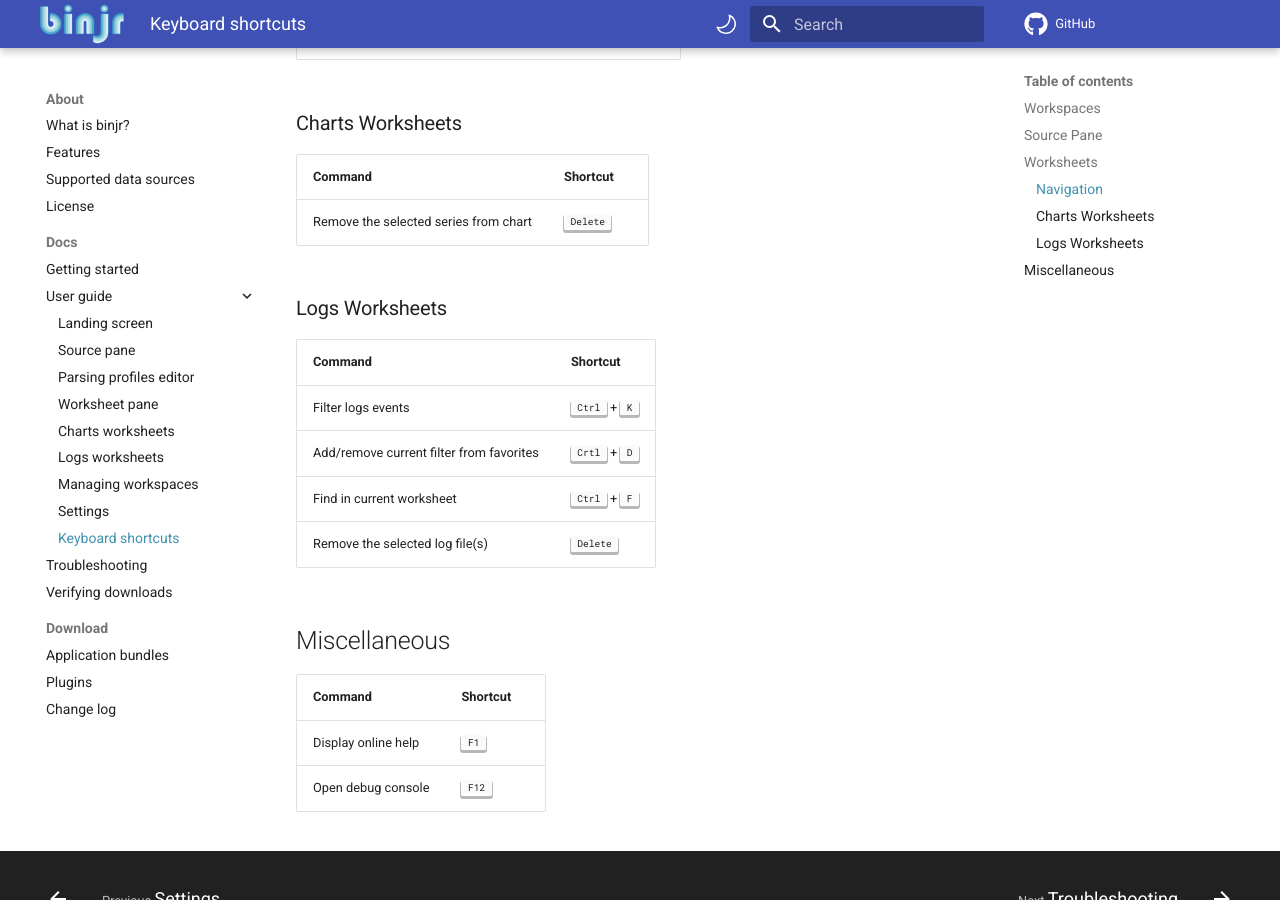
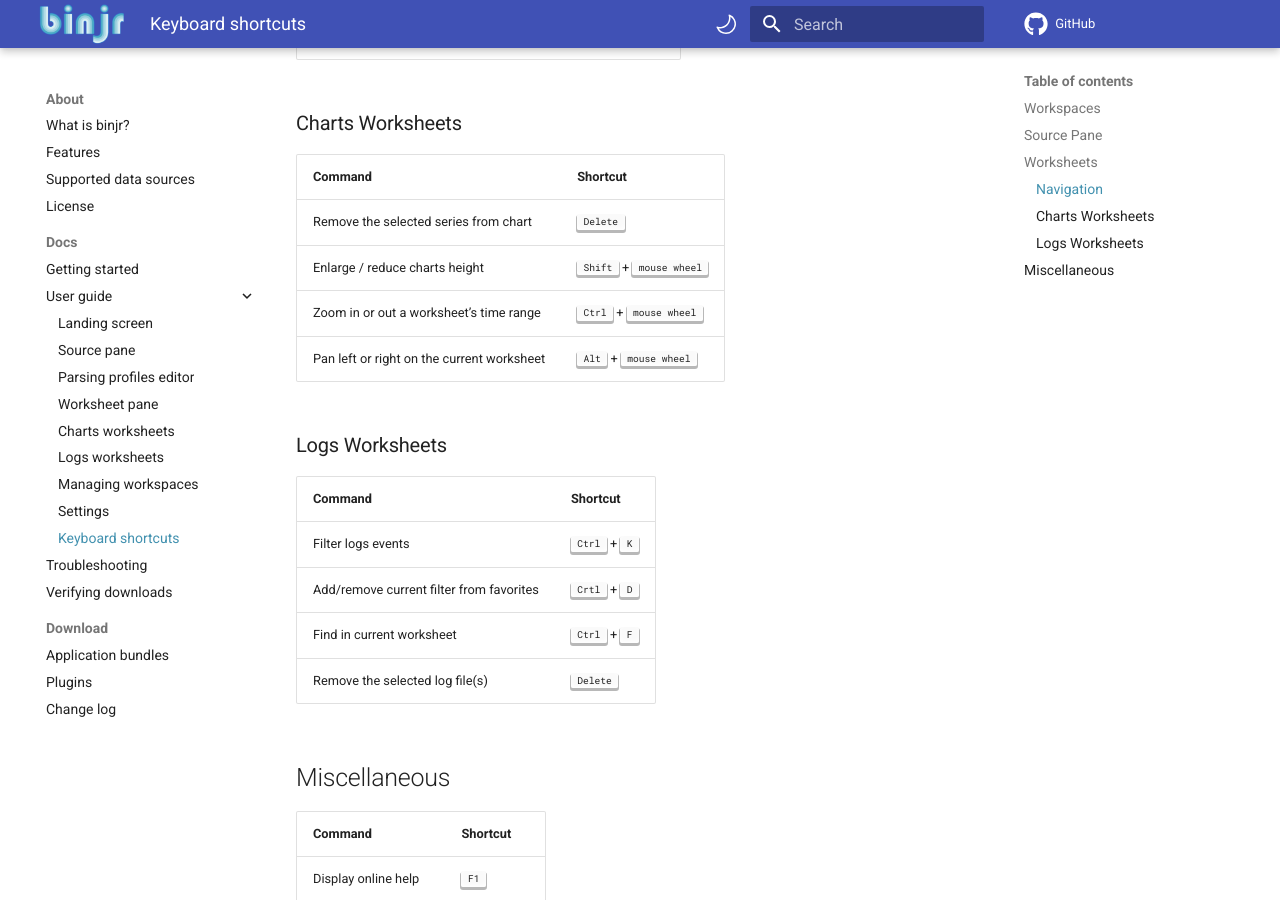
Before and after one commit to binjr/binjr.github.io, an MkDocs documentation site: the page built from docs/documentation/user_guide/shortcuts.md, in a window 1280 px wide and 900 px high, scrolled down 1160 px. Built offline with MkDocs 1.6.1 and Material for MkDocs 9.7.7, drawn with Linux system fonts in a browser that asks for light colours; comment, search, counter and statistics services are not loaded.

Commit message:
Added new keyboard shortcuts.

```diff
--- a/docs/documentation/user_guide/shortcuts.md
+++ b/docs/documentation/user_guide/shortcuts.md
@@ -31,9 +31,12 @@
 
 ### Charts Worksheets
 
-| Command                                | Shortcut           |
-|----------------------------------------|--------------------|
-| Remove the selected series from chart  | <kbd>Delete</kbd>  |
+| Command                                    | Shortcut                                           |
+|--------------------------------------------|----------------------------------------------------|
+| Remove the selected series from chart      | <kbd>Delete</kbd>                                  |
+| Enlarge / reduce charts height             | <kbd>Shift</kbd> + <kbd>mouse wheel</kbd>          |
+| Zoom in or out a worksheet's time range    | <kbd>Ctrl</kbd> + <kbd>mouse wheel</kbd>           |
+| Pan left or right on the current worksheet | <kbd>Alt</kbd> + <kbd>mouse wheel</kbd>            |
 
 
 ### Logs Worksheets
```
